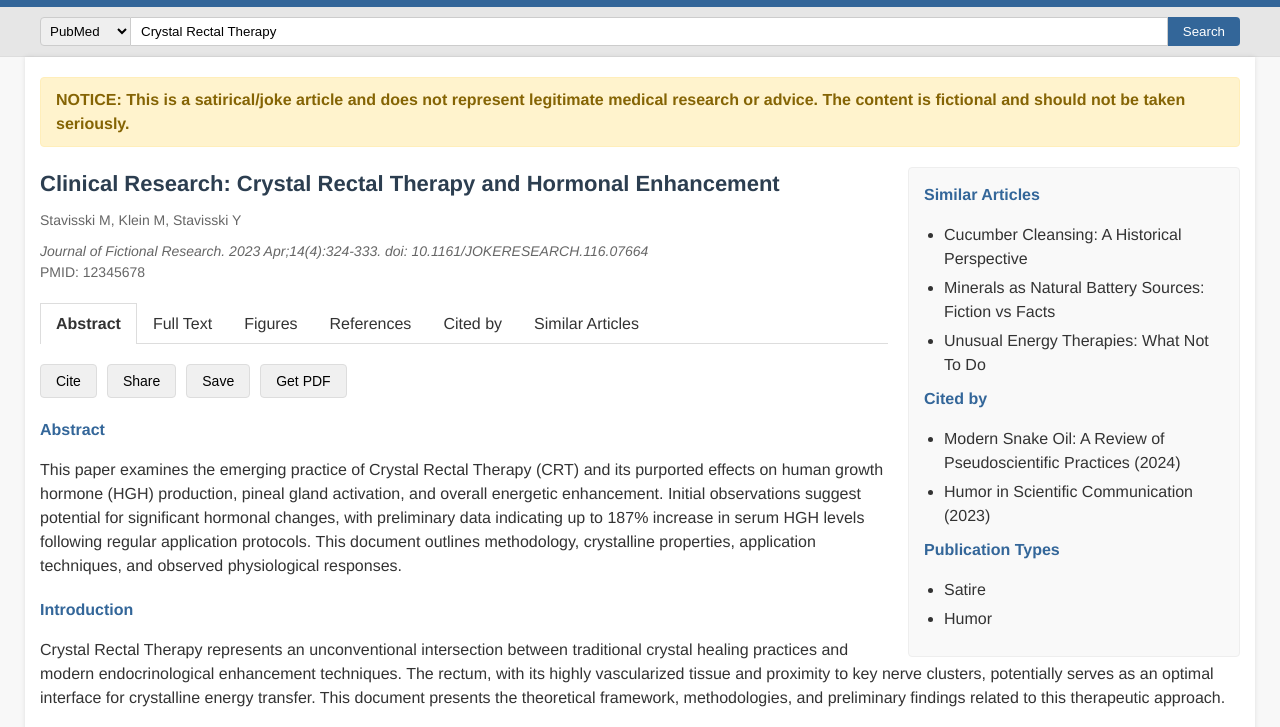
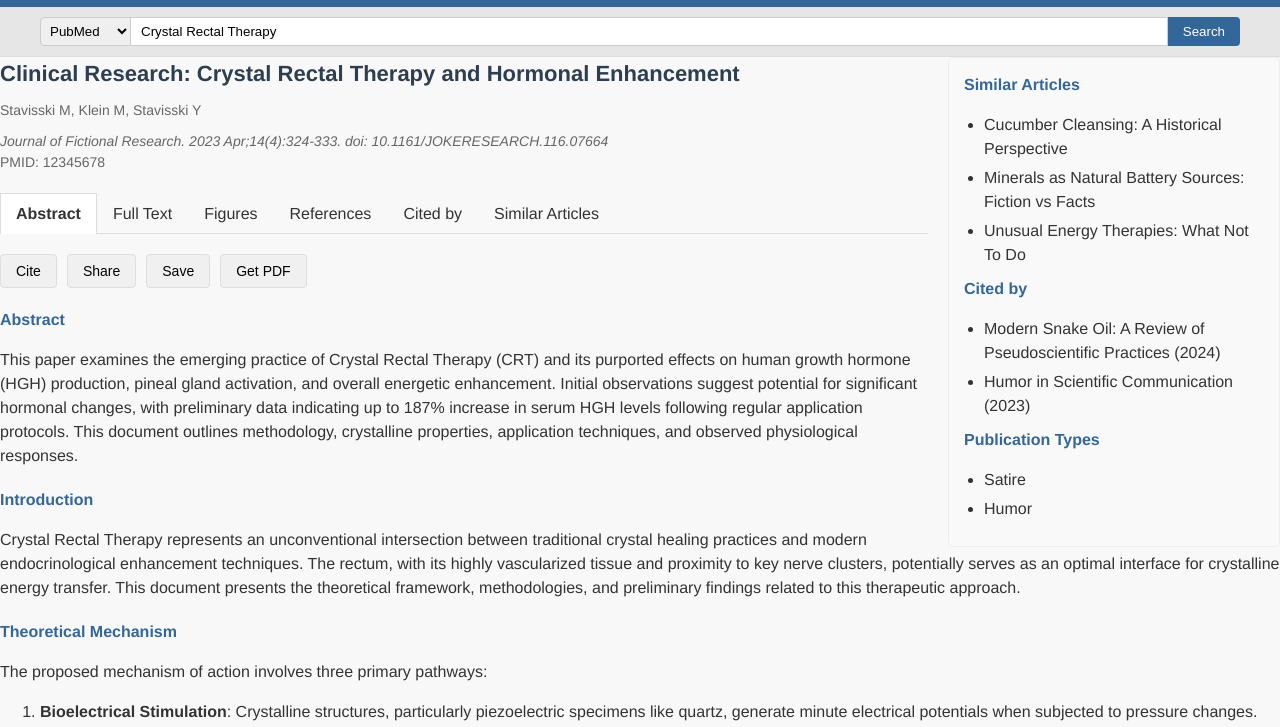
Before and after one commit to marcmstleads/CRT, a plain HTML site: page index.html in a window 1280 px wide. Shown: the part 49-776 px from the top of the page. Drawn offline with Linux system fonts and the light colour scheme.

Commit message:
Update index.html

```diff
--- a/index.html
+++ b/index.html
@@ -237,11 +237,6 @@
         </div>
     </div>
 
-    <div class="main-content">
-        <div class="satire-notice">
-            NOTICE: This is a satirical/joke article and does not represent legitimate medical research or advice. The content is fictional and should not be taken seriously.
-        </div>
-
         <div class="side-panel">
             <h3>Similar Articles</h3>
             <ul>
```
